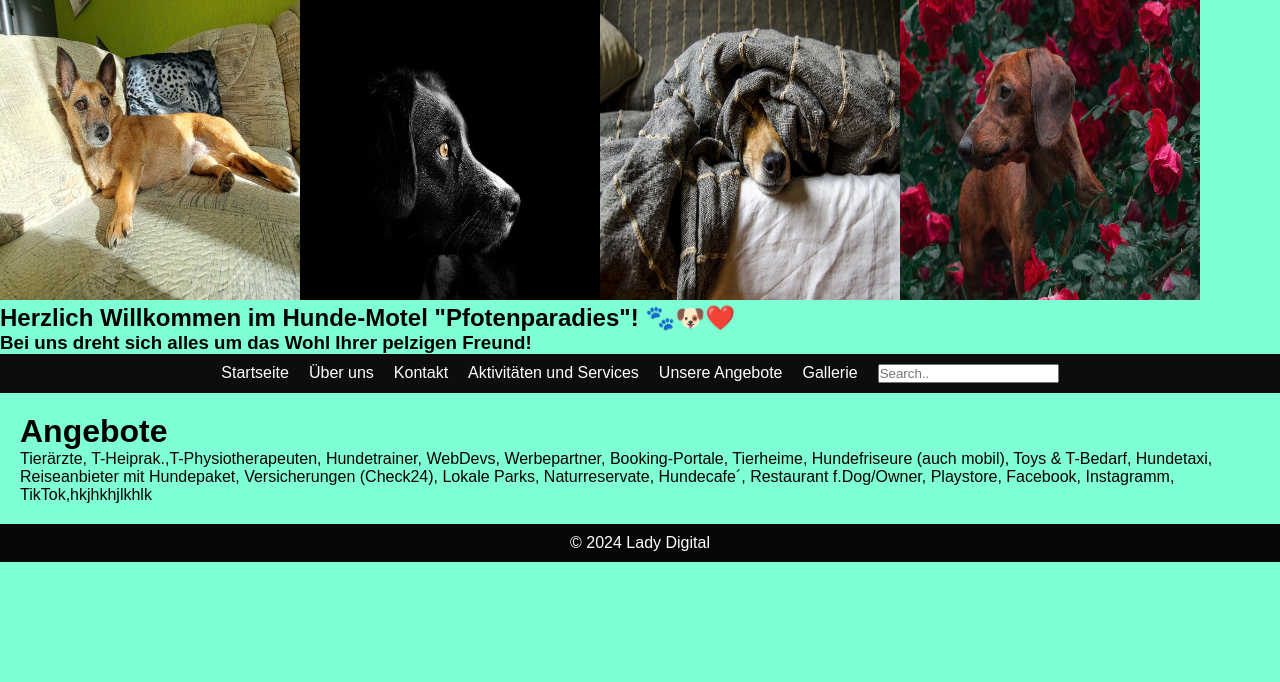
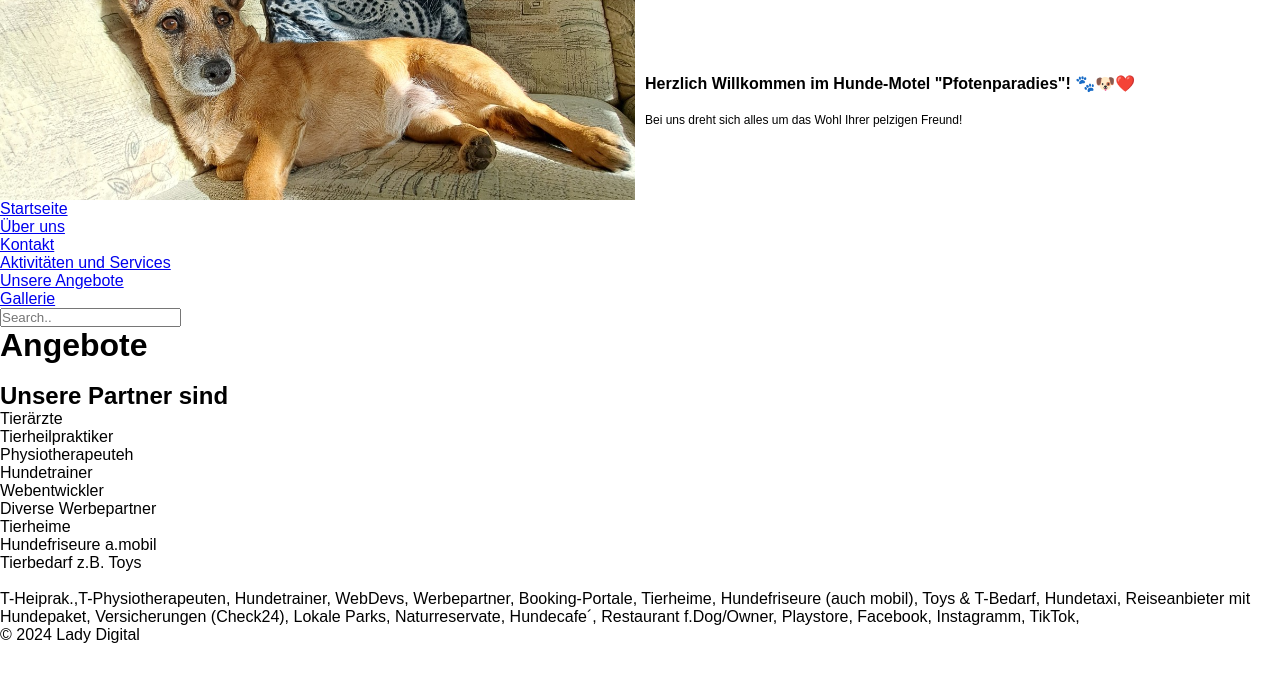
Before and after one commit to GndKl/spa-projekt-hunde-motel, a React (Vite) app: page /angebote in a window 1280 px wide. Shown: the top 682 px of the page. Built offline with nearby package versions, Linux system fonts and the light colour scheme.

Commit message:
spa-dog-motel

```diff
--- a/src/components/footer/Footer.jsx
+++ b/src/components/footer/Footer.jsx
@@ -1,5 +1,3 @@
-import React from "react";
-
 const Footer = () => {
   return (
     <>
--- a/src/components/navbereich/Nav.jsx
+++ b/src/components/navbereich/Nav.jsx
@@ -2,37 +2,20 @@ import "./style.css";
 const Nav = () => {
   return (
     <>
-      <div className="nav-image">
-        <img
-          src="./images/megi.jpg"
-          className="img-fluid"
-          width="300px"
-          height="300px"
-        />
-        <img
-          src="./images/dog2.jpg"
-          className="img-fluid"
-          width="300px"
-          height="300px"
-        />
-        <img
-          src="./images/dog3.jpg"
-          className="img-fluid"
-          width="300px"
-          height="300px"
-        />
-        <img
-          src="./images/dachshund.jpg"
-          className="img-fluid"
-          width="300px"
-          height="300px"
-        />
-      </div>
-
-      <h2>
-        Herzlich Willkommen im Hunde-Motel &quot;Pfotenparadies&quot;! 🐾🐶❤️
-      </h2>
-      <h3>Bei uns dreht sich alles um das Wohl Ihrer pelzigen Freund!</h3>
+      <header className="header-container">
+        <div className="header-image-container">
+          <img src="./images/megi.jpg" className="header-img" />
+        </div>
+        <div className="header-text-container">
+          <h1 className="header-title">
+            Herzlich Willkommen im Hunde-Motel &quot;Pfotenparadies&quot;!
+            🐾🐶❤️
+          </h1>
+          <p className="header-subtitle">
+            Bei uns dreht sich alles um das Wohl Ihrer pelzigen Freund!
+          </p>
+        </div>
+      </header>
 
       <nav>
         <div className="topnav">
--- a/src/components/navbereich/style.css
+++ b/src/components/navbereich/style.css
@@ -1,80 +1,38 @@
-body {
-    font-family: Arial, sans-serif;
-    margin: 0;
-    padding: 0;
-    background-color:aquamarine;
+.header-container {
+    display: grid;
+    grid-template-columns: repeat(2, 1fr);
+    grid-template-rows: 20rem;
+    grid-column-gap: 10px;
 }
 
-li {
-    display: inline;
-    float: left;
+.header-image-container {
+    grid-area: 1 / 1 / 2 / 2;
+}
+.header-text-container {
+    grid-area: 1 / 2 / 2 / 3;
+    display: flex;
+    flex-direction: column;
+    justify-content: center;
+    gap: 2rem;
+}
+.header-img {
+    width: 100%;
+    height: 100%;
+    object-fit: cover;
 }
 
-header {
-    background-color: #31960c;
-    color: #fff;
-    text-align: center;
-    padding: 20px;
-
+.header-title {
+    font-size: 1.6rem;
+    text-wrap: wrap;
 }
-
-nav ul {
-    list-style: none;
-    display: flex;
-    justify-content: center;
-    background-color: #0e0d0d;
-    padding: 10px;
+.header-subtitle {
+    font-size: 1.2rem;
+    text-wrap: wrap;
 }
-
-nav li {
-    margin-right: 20px;
-}
-
-nav a {
-    text-decoration: none;
-    color: #fff;
-}
-
-.nav-image{
-    width: 100%;
-   /* margin: auto;*/
-    height: 100%;
-}
-
-.logo-image{
+.logo-image {
     width: 70px;
     height: 76px;
     border-radius: 50%;
     overflow: hidden;
     margin-top: -6px;
 }
-/*.topnav a:hover {
-    background-color: #ddd;
-    color: black;
-}*/
-/* Bei Bildschirmen unter 600px Breite die Links und die Suchbox vertikal anordnen */
-@media screen and (max-width: 600px) {
-    .topnav a,
-    .topnav input[type="text"] {
-        float: none;
-        display: block;
-        text-align: left;
-        width: 100%;
-        margin: 0;
-        padding: 14px;
-    }
-    .topnav input[type="text"] {
-        border: 1px solid #ccc;
-    }
-}
-
-main {
-    padding: 20px;
-}
-
-footer {
-    background-color: #070707;
-    color: #fff;
-    text-align: center;
-    padding: 10px;
-}
--- a/src/css/App.css
+++ b/src/css/App.css
@@ -10,4 +10,5 @@
 
 body {
     font-size: 1.6rem;
+    font-family: Arial, sans-serif;
 }
--- a/src/pages/Angebote/Angebote.jsx
+++ b/src/pages/Angebote/Angebote.jsx
@@ -1,16 +1,26 @@
-import React from "react";
-
 const Angebote = () => {
   return (
     <div>
       <h1>Angebote</h1>
-      <p>
-        Tierärzte, T-Heiprak.,T-Physiotherapeuten, Hundetrainer, WebDevs,
-        Werbepartner, Booking-Portale, Tierheime, Hundefriseure (auch mobil),
-        Toys & T-Bedarf, Hundetaxi, Reiseanbieter mit Hundepaket, Versicherungen
-        (Check24), Lokale Parks, Naturreservate, Hundecafe´, Restaurant
-        f.Dog/Owner, Playstore, Facebook, Instagramm, TikTok,{"hkjhkhjlkhlk "}
-      </p>
+      <br></br>
+      <h2>Unsere Partner sind</h2>
+      <ul>
+        <li>Tierärzte</li>
+        <li>Tierheilpraktiker</li>
+        <li>Physiotherapeuteh</li>
+        <li>Hundetrainer</li>
+        <li>Webentwickler</li>
+        <li>Diverse Werbepartner</li>
+        <li>Tierheime</li>
+        <li>Hundefriseure a.mobil</li>
+        <li>Tierbedarf z.B. Toys</li>
+        <li></li>
+        T-Heiprak.,T-Physiotherapeuten, Hundetrainer, WebDevs, Werbepartner,
+        Booking-Portale, Tierheime, Hundefriseure (auch mobil), Toys & T-Bedarf,
+        Hundetaxi, Reiseanbieter mit Hundepaket, Versicherungen (Check24),
+        Lokale Parks, Naturreservate, Hundecafe´, Restaurant f.Dog/Owner,
+        Playstore, Facebook, Instagramm, TikTok,
+      </ul>
     </div>
   );
 };
```
